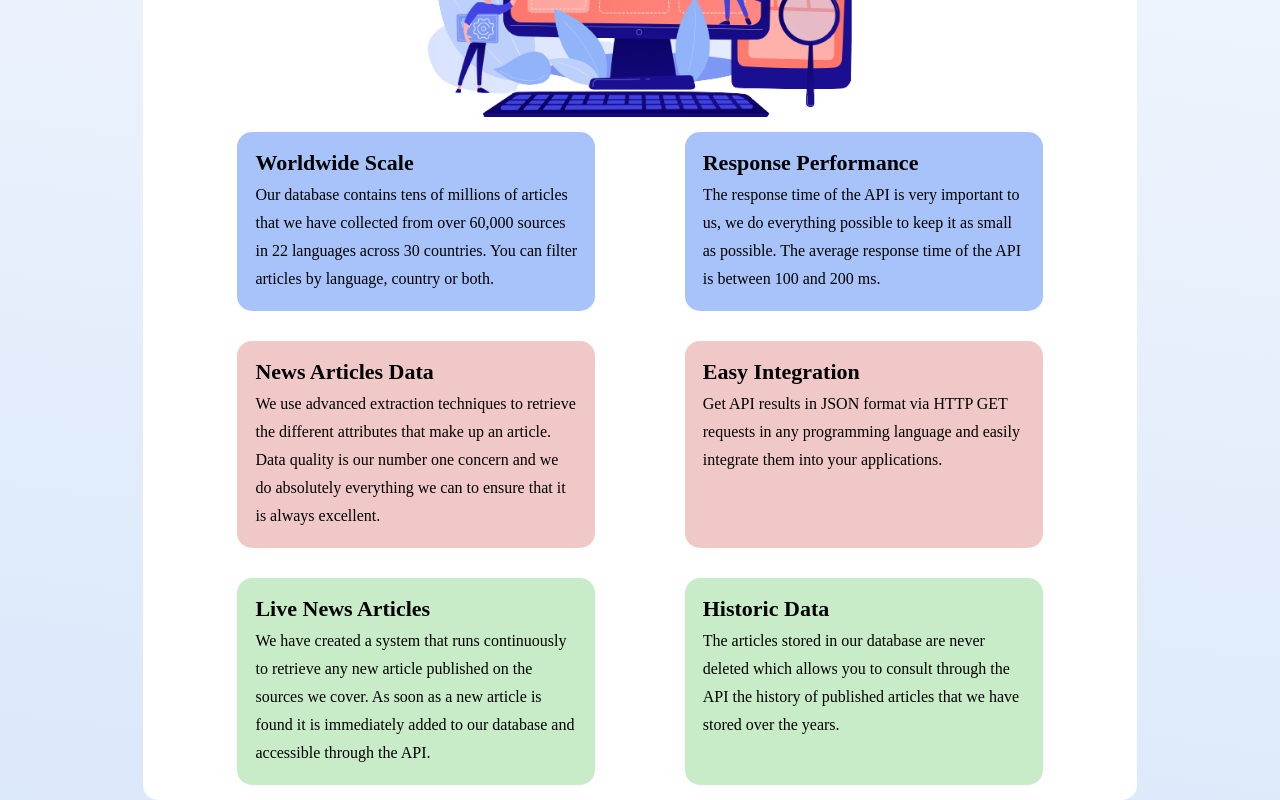
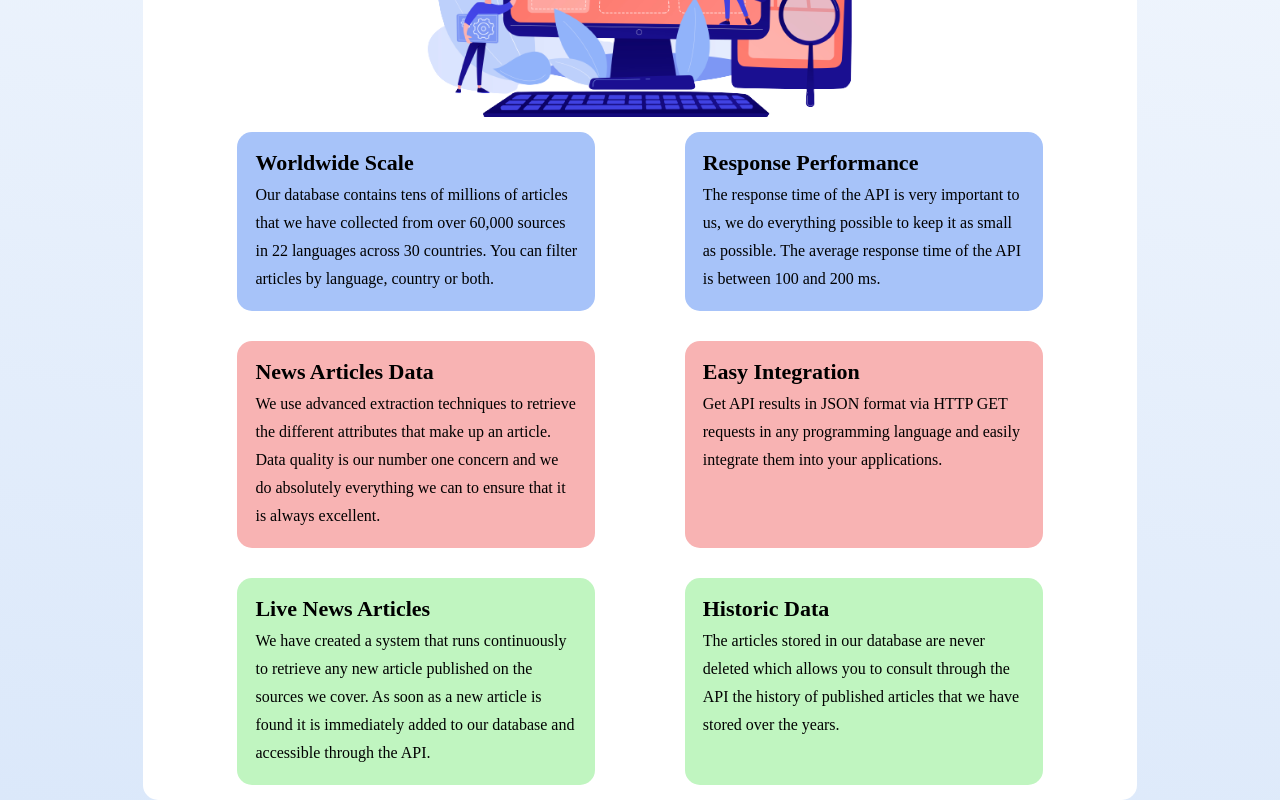
Before and after one commit to PercaysoRecruitment/pe3-soc_cohort_8-hkmarcoot, a React (Create React App) app in the folder newsapp/: page / in a window 1280 px wide. Shown: the part 927-1727 px from the top of the page. Built offline with nearby package versions, Linux system fonts and the light colour scheme; no server answers; a web font is replaced by a local one.

Commit message:
change background color for feature blocks

```diff
--- a/newsapp/src/styles.css
+++ b/newsapp/src/styles.css
@@ -426,11 +426,11 @@ input[type="submit"] {
 }
 
 .feature-bg-orange {
-  background-color: rgb(240, 200, 200);
+  background-color: rgb(248, 179, 179);
 }
 
 .feature-bg-green {
-  background-color: rgb(200, 236, 200);
+  background-color: rgb(192, 245, 192);
 }
 /*------------Reusable Items End-----------------*/
 
@@ -540,7 +540,6 @@ input[type="submit"] {
   }
 
   .feature-header {
-    /* margin-top: 30px; */
     padding-top: 30px;
   }
 
```
